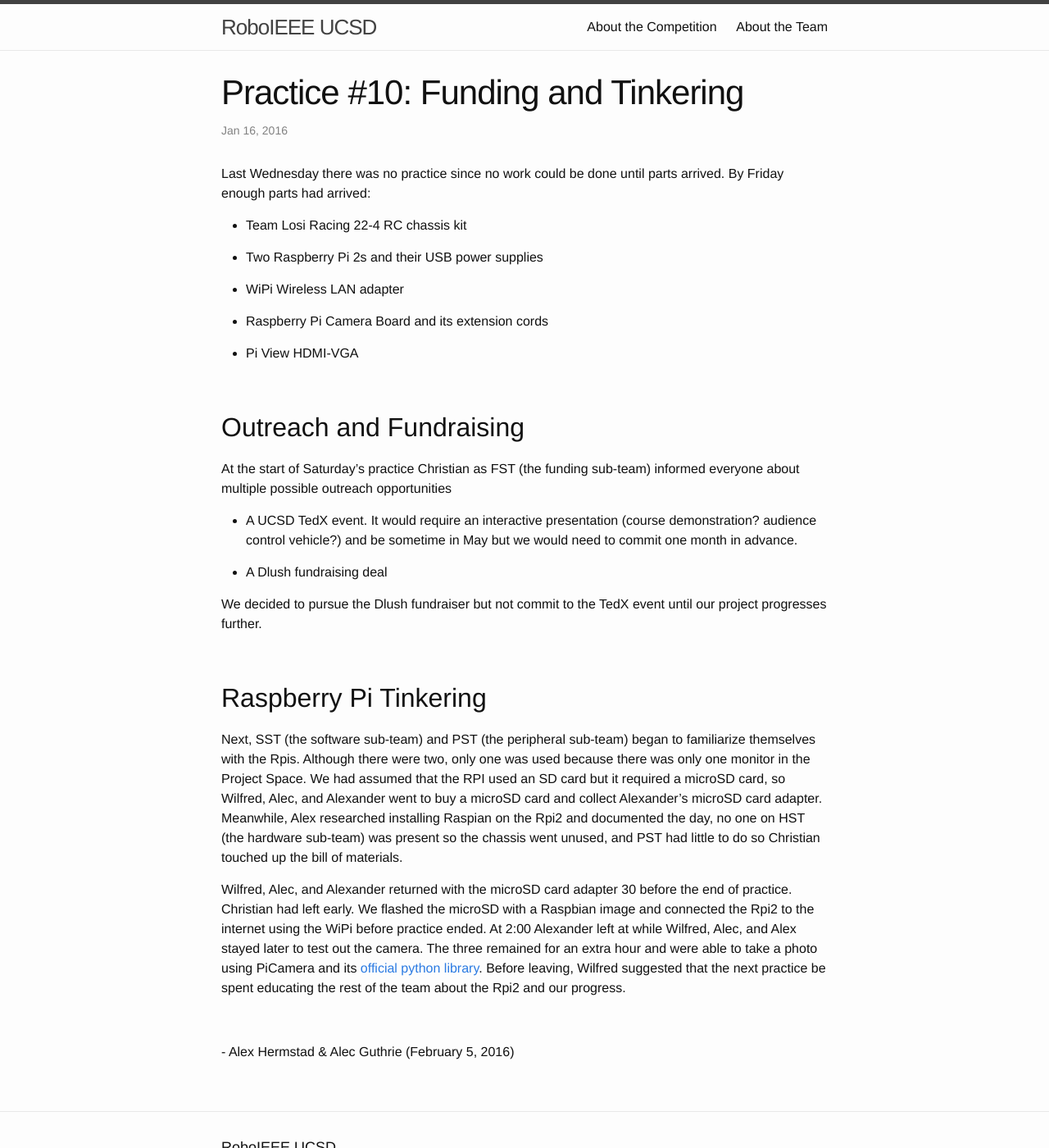
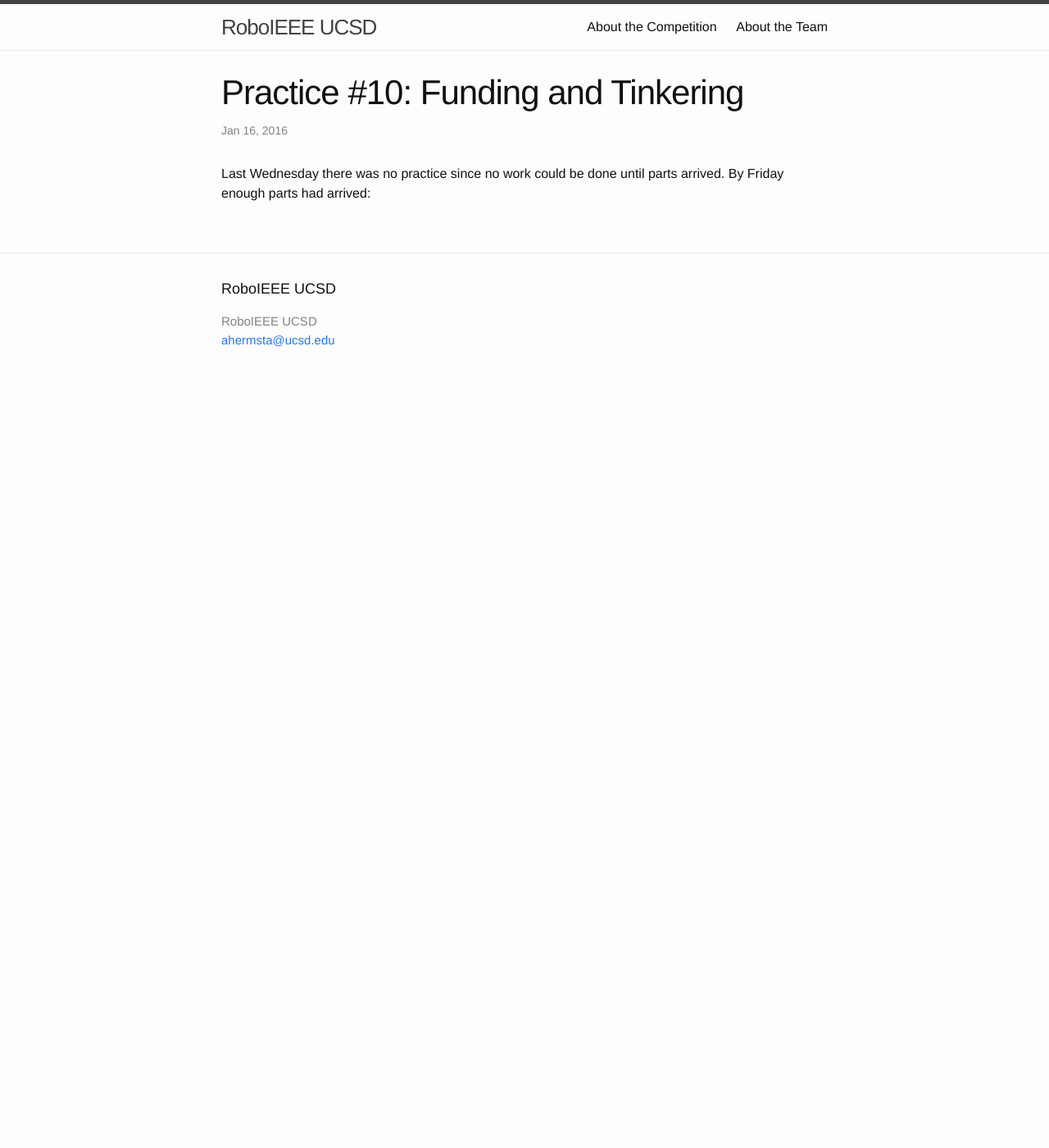
Before and after one commit to hermstadalex/UCSDroboIEEE, a Jekyll site: the page built from _posts/2016-01-16-RpiIntroduction.markdown, in a window 1280 px wide and 1400 px high. Shown: the whole window at 82% size. Built offline with Jekyll 4.4.1, drawn with Linux system fonts in a browser that asks for light colours.

Commit message:
Testing Post

```diff
--- a/_posts/2015-11-25-welcome-post.markdown
+++ b/_posts/2015-11-25-welcome-post.markdown
@@ -1,7 +1,7 @@
 ---
 layout: post
-title:  "Welcome Post"
-date:   2015-11-01
+title: "Welcome Post"
+date: 2015-11-01
 categories: jekyll update
 ---
 
--- a/_posts/2016-01-16-RpiIntroduction.markdown
+++ b/_posts/2016-01-16-RpiIntroduction.markdown
@@ -7,57 +7,3 @@ categories: jekyll update
 
 Last Wednesday there was no practice since no work could be done until parts
 arrived. By Friday enough parts had arrived:
-
--   Team Losi Racing 22-4 RC chassis kit
-
--   Two Raspberry Pi 2s and their USB power supplies
-
--   WiPi Wireless LAN adapter
-
--   Raspberry Pi Camera Board and its extension cords
-
--   Pi View HDMI-VGA
-
-
-
-## Outreach and Fundraising
-
-At the start of Saturday’s practice Christian as FST (the funding sub-team)
-informed everyone about multiple possible outreach opportunities
-
--   A UCSD TedX event. It would require an interactive presentation (course
-    demonstration? audience control vehicle?) and be sometime in May but we
-    would need to commit one month in advance.
-
--   A Dlush fundraising deal
-
-We decided to pursue the Dlush fundraiser but not commit to the TedX event until
-our project progresses further.
-
-
-
-## Raspberry Pi Tinkering
-
-Next, SST (the software sub-team) and PST (the peripheral sub-team) began to
-familiarize themselves with the Rpis. Although there were two, only one was used
-because there was only one monitor in the Project Space. We had assumed that the
-RPI used an SD card but it required a microSD card, so Wilfred, Alec, and
-Alexander went to buy a microSD card and collect Alexander’s microSD card
-adapter. Meanwhile, Alex researched installing Raspian on the Rpi2 and
-documented the day, no one on HST (the hardware sub-team) was present so the
-chassis went unused, and PST had little to do so Christian touched up the bill
-of materials.
-
-Wilfred, Alec, and Alexander returned with the microSD card adapter 30 before
-the end of practice. Christian had left early. We flashed the microSD with a
-Raspbian image and connected the Rpi2 to the internet using the WiPi before
-practice ended. At 2:00 Alexander left at while Wilfred, Alec, and Alex stayed
-later to test out the camera. The three remained for an extra hour and were able
-to take a photo using PiCamera and its [official python
-library](<https://www.raspberrypi.org/documentation/usage/camera/python/README.md>).
-Before leaving, Wilfred suggested that the next practice be spent educating the
-rest of the team about the Rpi2 and our progress.
-
-
-
-\- Alex Hermstad & Alec Guthrie (February 5, 2016)
```
Also changed, not shown: 1 other file.
